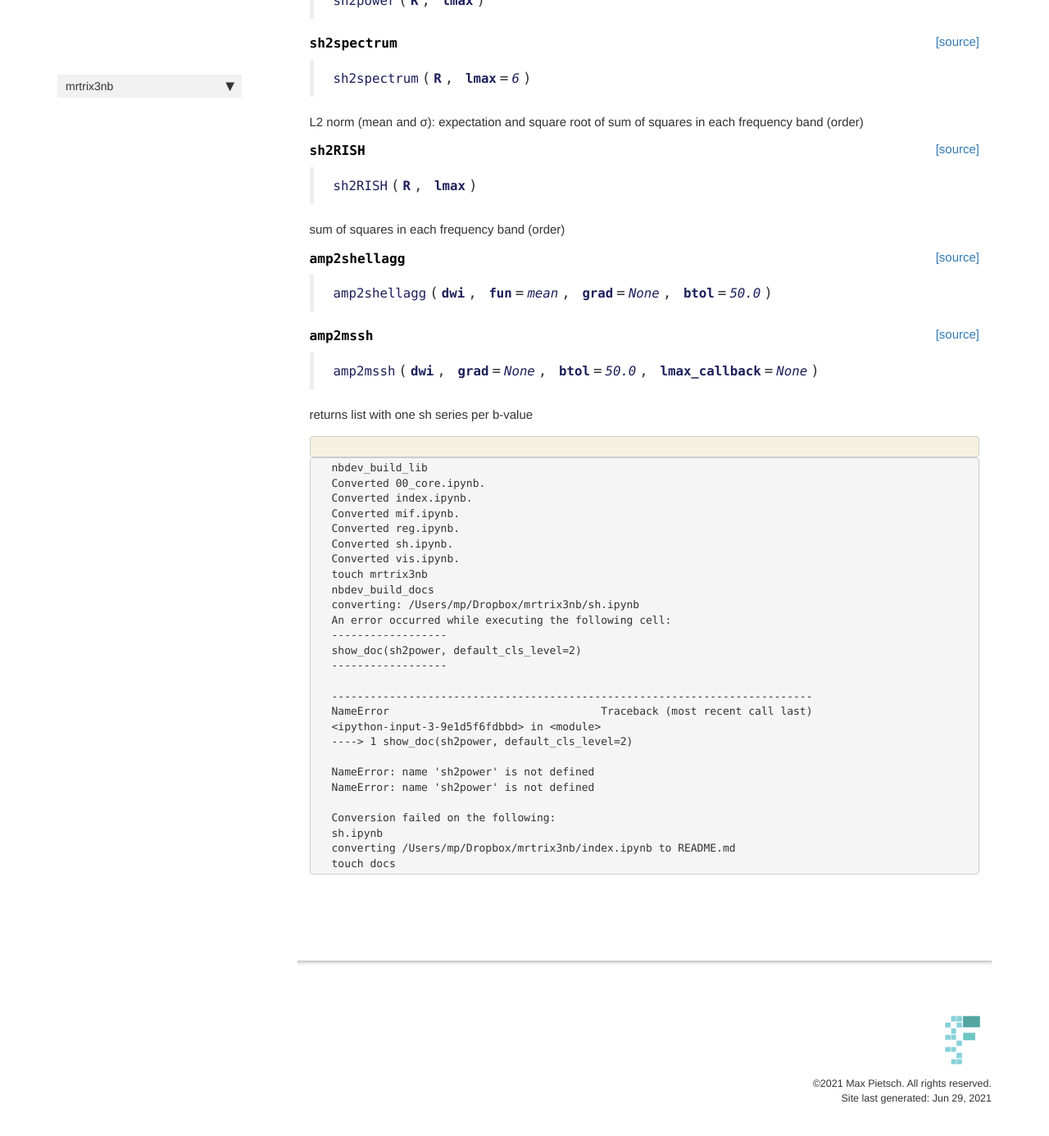
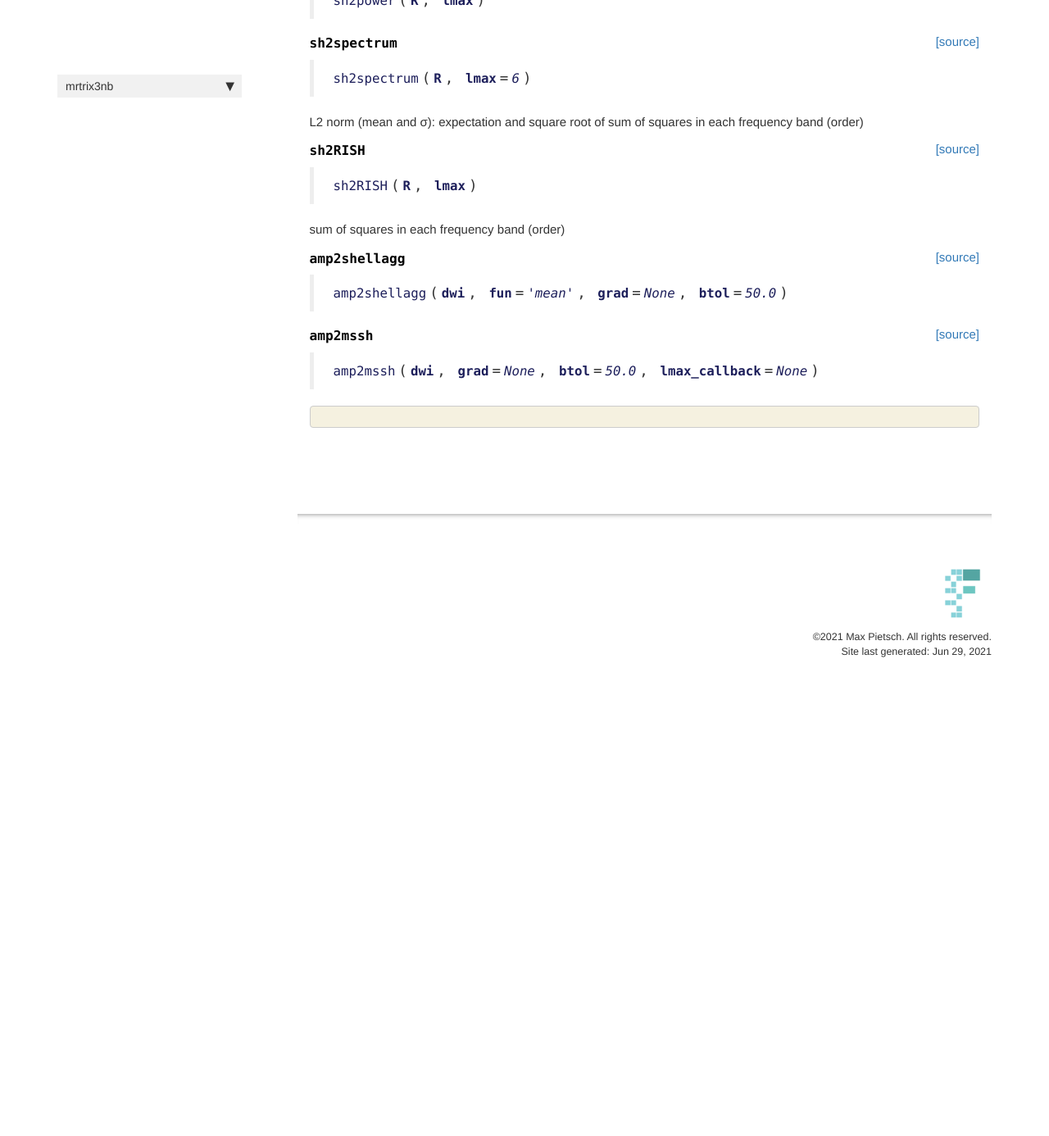
Before and after one commit to maxpietsch/mrtrix3nb, a Jekyll site: the page built from docs/sh.html, in a window 1280 px wide and 1400 px high, scrolled down 391 px. Shown: the top 1386 px of the window at 82% size. Built offline with Jekyll 4.4.1, drawn with Linux system fonts in a browser that asks for light colours; nearby versions of some CDN libraries; comment, search, counter and statistics services are not loaded; after the commit the page ends 1245 px from its top, so only the background shows below that.

Commit message:
fix import

```diff
--- a/docs/sh.html
+++ b/docs/sh.html
@@ -33,13 +33,6 @@ nb_path: "sh.ipynb"
 
 <div class="cell border-box-sizing code_cell rendered">
 
-</div>
-    {% endraw %}
-
-    {% raw %}
-
-<div class="cell border-box-sizing code_cell rendered">
-
 <div class="output_wrapper">
 <div class="output">
 
@@ -47,7 +40,7 @@ nb_path: "sh.ipynb"
 
 
 <div class="output_markdown rendered_html output_subarea ">
-<h4 id="sh2power" class="doc_header"><code>sh2power</code><a href="https://github.com/maxpietsch/mrtrix3nb/tree/master/mrtrix3nb/sh.py#L19" class="source_link" style="float:right">[source]</a></h4><blockquote><p><code>sh2power</code>(<strong><code>R</code></strong>, <strong><code>lmax</code></strong>)</p>
+<h4 id="sh2power" class="doc_header"><code>sh2power</code><a href="https://github.com/maxpietsch/mrtrix3nb/tree/master/mrtrix3nb/sh.py#L14" class="source_link" style="float:right">[source]</a></h4><blockquote><p><code>sh2power</code>(<strong><code>R</code></strong>, <strong><code>lmax</code></strong>)</p>
 </blockquote>
 
 </div>
@@ -71,7 +64,7 @@ nb_path: "sh.ipynb"
 
 
 <div class="output_markdown rendered_html output_subarea ">
-<h4 id="sh2spectrum" class="doc_header"><code>sh2spectrum</code><a href="https://github.com/maxpietsch/mrtrix3nb/tree/master/mrtrix3nb/sh.py#L32" class="source_link" style="float:right">[source]</a></h4><blockquote><p><code>sh2spectrum</code>(<strong><code>R</code></strong>, <strong><code>lmax</code></strong>=<em><code>6</code></em>)</p>
+<h4 id="sh2spectrum" class="doc_header"><code>sh2spectrum</code><a href="https://github.com/maxpietsch/mrtrix3nb/tree/master/mrtrix3nb/sh.py#L28" class="source_link" style="float:right">[source]</a></h4><blockquote><p><code>sh2spectrum</code>(<strong><code>R</code></strong>, <strong><code>lmax</code></strong>=<em><code>6</code></em>)</p>
 </blockquote>
 <p>L2 norm (mean and σ): expectation and square root of sum of squares in each frequency band (order)</p>
 
@@ -96,7 +89,7 @@ nb_path: "sh.ipynb"
 
 
 <div class="output_markdown rendered_html output_subarea ">
-<h4 id="sh2RISH" class="doc_header"><code>sh2RISH</code><a href="https://github.com/maxpietsch/mrtrix3nb/tree/master/mrtrix3nb/sh.py#L39" class="source_link" style="float:right">[source]</a></h4><blockquote><p><code>sh2RISH</code>(<strong><code>R</code></strong>, <strong><code>lmax</code></strong>)</p>
+<h4 id="sh2RISH" class="doc_header"><code>sh2RISH</code><a href="https://github.com/maxpietsch/mrtrix3nb/tree/master/mrtrix3nb/sh.py#L36" class="source_link" style="float:right">[source]</a></h4><blockquote><p><code>sh2RISH</code>(<strong><code>R</code></strong>, <strong><code>lmax</code></strong>)</p>
 </blockquote>
 <p>sum of squares in each frequency band (order)</p>
 
@@ -121,7 +114,7 @@ nb_path: "sh.ipynb"
 
 
 <div class="output_markdown rendered_html output_subarea ">
-<h4 id="amp2shellagg" class="doc_header"><code>amp2shellagg</code><a href="https://github.com/maxpietsch/mrtrix3nb/tree/master/mrtrix3nb/sh.py#L45" class="source_link" style="float:right">[source]</a></h4><blockquote><p><code>amp2shellagg</code>(<strong><code>dwi</code></strong>, <strong><code>fun</code></strong>=<em><code>mean</code></em>, <strong><code>grad</code></strong>=<em><code>None</code></em>, <strong><code>btol</code></strong>=<em><code>50.0</code></em>)</p>
+<h4 id="amp2shellagg" class="doc_header"><code>amp2shellagg</code><a href="https://github.com/maxpietsch/mrtrix3nb/tree/master/mrtrix3nb/sh.py#L43" class="source_link" style="float:right">[source]</a></h4><blockquote><p><code>amp2shellagg</code>(<strong><code>dwi</code></strong>, <strong><code>fun</code></strong>=<em><code>'mean'</code></em>, <strong><code>grad</code></strong>=<em><code>None</code></em>, <strong><code>btol</code></strong>=<em><code>50.0</code></em>)</p>
 </blockquote>
 
 </div>
@@ -145,9 +138,8 @@ nb_path: "sh.ipynb"
 
 
 <div class="output_markdown rendered_html output_subarea ">
-<h4 id="amp2mssh" class="doc_header"><code>amp2mssh</code><a href="https://github.com/maxpietsch/mrtrix3nb/tree/master/mrtrix3nb/sh.py#L69" class="source_link" style="float:right">[source]</a></h4><blockquote><p><code>amp2mssh</code>(<strong><code>dwi</code></strong>, <strong><code>grad</code></strong>=<em><code>None</code></em>, <strong><code>btol</code></strong>=<em><code>50.0</code></em>, <strong><code>lmax_callback</code></strong>=<em><code>None</code></em>)</p>
+<h4 id="amp2mssh" class="doc_header"><code>amp2mssh</code><a href="https://github.com/maxpietsch/mrtrix3nb/tree/master/mrtrix3nb/sh.py#L74" class="source_link" style="float:right">[source]</a></h4><blockquote><p><code>amp2mssh</code>(<strong><code>dwi</code></strong>, <strong><code>grad</code></strong>=<em><code>None</code></em>, <strong><code>btol</code></strong>=<em><code>50.0</code></em>, <strong><code>lmax_callback</code></strong>=<em><code>None</code></em>)</p>
 </blockquote>
-<p>returns list with one sh series per b-value</p>
 
 </div>
 
@@ -180,46 +172,6 @@ nb_path: "sh.ipynb"
 </div>
 </div>
 
-<div class="output_wrapper">
-<div class="output">
-
-<div class="output_area">
-
-<div class="output_subarea output_stream output_stdout output_text">
-<pre>nbdev_build_lib
-Converted 00_core.ipynb.
-Converted index.ipynb.
-Converted mif.ipynb.
-Converted reg.ipynb.
-Converted sh.ipynb.
-Converted vis.ipynb.
-touch mrtrix3nb
-nbdev_build_docs
-converting: /Users/mp/Dropbox/mrtrix3nb/sh.ipynb
-An error occurred while executing the following cell:
-------------------
-show_doc(sh2power, default_cls_level=2)
-------------------
-
-<span class="ansi-red-fg">---------------------------------------------------------------------------</span>
-<span class="ansi-red-fg">NameError</span>                                 Traceback (most recent call last)
-<span class="ansi-green-fg">&lt;ipython-input-3-9e1d5f6fdbbd&gt;</span> in <span class="ansi-cyan-fg">&lt;module&gt;</span>
-<span class="ansi-green-fg">----&gt; 1</span><span class="ansi-red-fg"> </span>show_doc<span class="ansi-blue-fg">(</span>sh2power<span class="ansi-blue-fg">,</span> default_cls_level<span class="ansi-blue-fg">=</span><span class="ansi-cyan-fg">2</span><span class="ansi-blue-fg">)</span>
-
-<span class="ansi-red-fg">NameError</span>: name &#39;sh2power&#39; is not defined
-NameError: name &#39;sh2power&#39; is not defined
-
-Conversion failed on the following:
-sh.ipynb
-converting /Users/mp/Dropbox/mrtrix3nb/index.ipynb to README.md
-touch docs
-</pre>
-</div>
-</div>
-
-</div>
-</div>
-
 </div>
     {% endraw %}
 
```
Also changed, not shown: mrtrix3nb/sh.py (+14 -6 lines), 1 other file.
